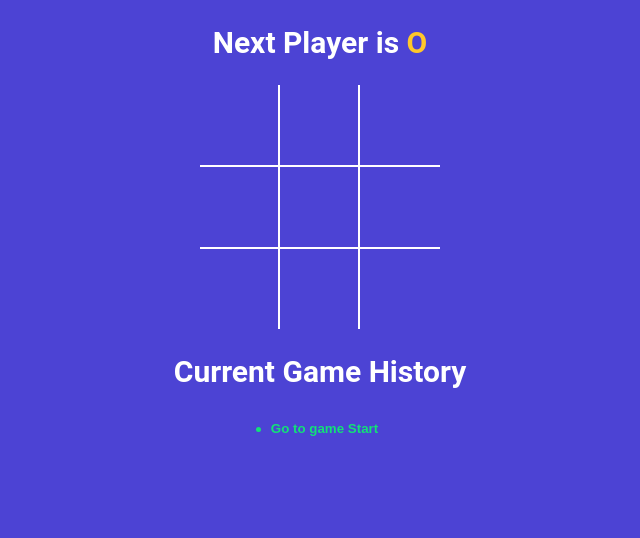
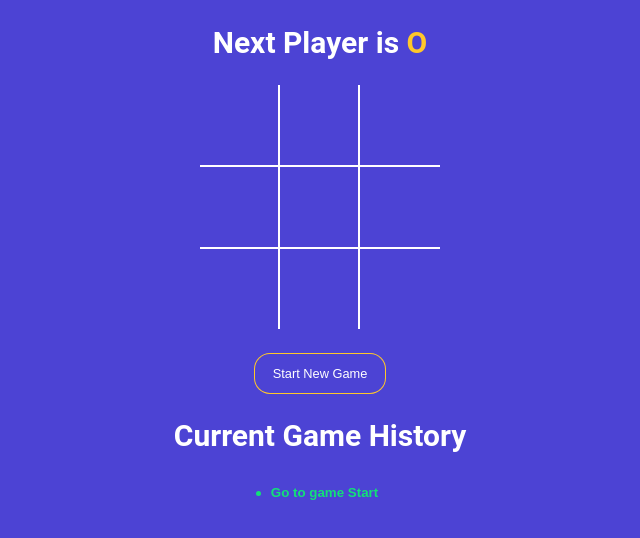
Before and after one commit to Pranay-Sedam/TickTacToe, a React app: page / in a window 1280 px wide. Shown: the top 538 px of the page, without its empty margins (320-960 px from the left). Built offline with nearby package versions, Linux system fonts and the light colour scheme; the HTML template or start-up script is replaced by a standard one.

Commit message:
Added New Game Start Button

```diff
--- a/src/App.jsx
+++ b/src/App.jsx
@@ -5,8 +5,9 @@
 import { calculateWinner } from "./winner";
 import History from "./components/History";
 
+const NEW_GAME = [{Squares:Array(9).fill(null),isXNext:false}];
 function App() {
-  const[history,setHistory]=useState(([{Squares:Array(9).fill(null),isXNext:false}]))
+  const[history,setHistory]=useState((NEW_GAME))
 
   const [currentMove, setCurrentMove]=useState(0);
 
@@ -46,6 +47,10 @@
 const moveTo =move=> {
     setCurrentMove(move);
 };
+const onNewGameStart=()=> {
+    setHistory(NEW_GAME);
+    setCurrentMove(0);
+}
 
   return (
 
@@ -56,6 +61,9 @@
          Squares={gamingBoard.Squares}
          handleSquareClick={handleSquareClick}
          />
+         <button type="button" onClick={onNewGameStart} className={
+            `btn-reset ${winner ? 'active' :' '}`
+         }>Start New Game</button>
          <h2>Current Game History</h2>
         <History history={history} moveTo={moveTo} currentMove={currentMove} />
       </div>
```
